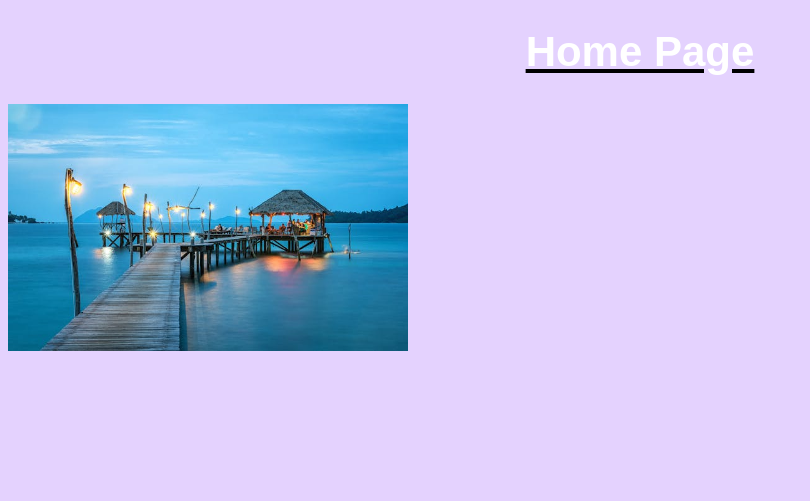
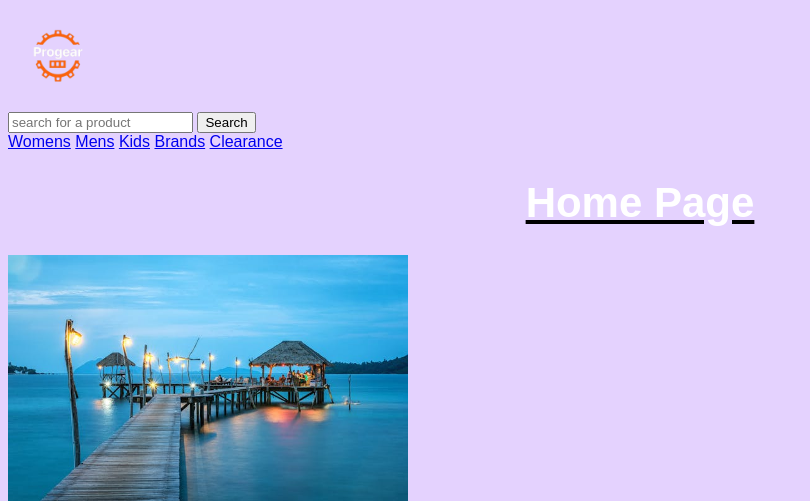
Before and after one commit to arloran777/foundationT325, a PHP site: page / in a window 1280 px wide. Shown: the top 501 px of the page, without its empty margins (0-810 px from the left). Run offline with PHP 8.4, Linux system fonts and the light colour scheme.

Commit message:
adding header section

```diff
--- a/index.html
+++ b/index.html
@@ -6,6 +6,20 @@
         <link rel="stylesheet" href="styles.css">
     </head>
     <body>
+        <header>
+            <img class="logo" src="images/ProgrearHub_Logo-removebg-preview.png">
+            <form>
+                <input type="search" placeholder="search for a product">
+                <button>Search</button>
+            </form>
+            <nav>
+                <a href="#">Womens</a>
+                <a href="#">Mens</a>
+                <a href="#">Kids</a>
+                <a href="#">Brands</a>
+                <a href="#">Clearance</a>
+            </nav>
+        </header>
         <h1>Home Page</h1>
         <img src="images/pexels-pixabay-237272.jpg" width="400" alt="beach at night time">
     </body>
--- a/styles.css
+++ b/styles.css
@@ -10,3 +10,6 @@ h1 {
     text-decoration-color: black;
     text-align: center;
 }
+.logo {
+    max-width: 100px;
+}
```
Also changed, not shown: images/ProgrearHub_Logo-removebg-preview.png (added).
